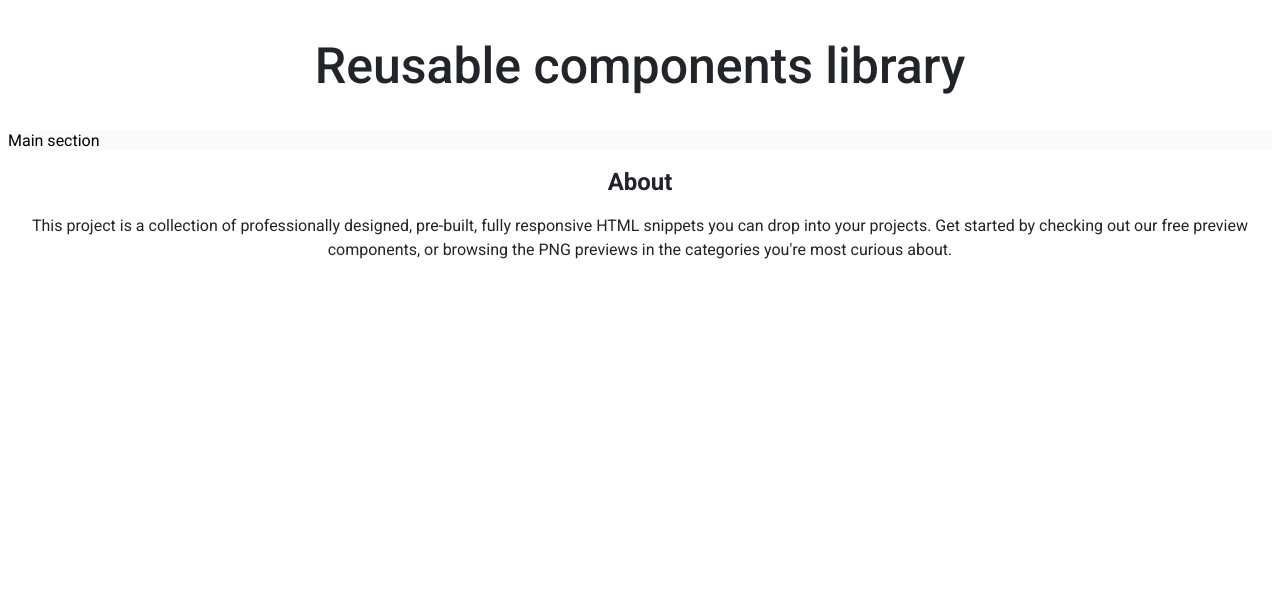
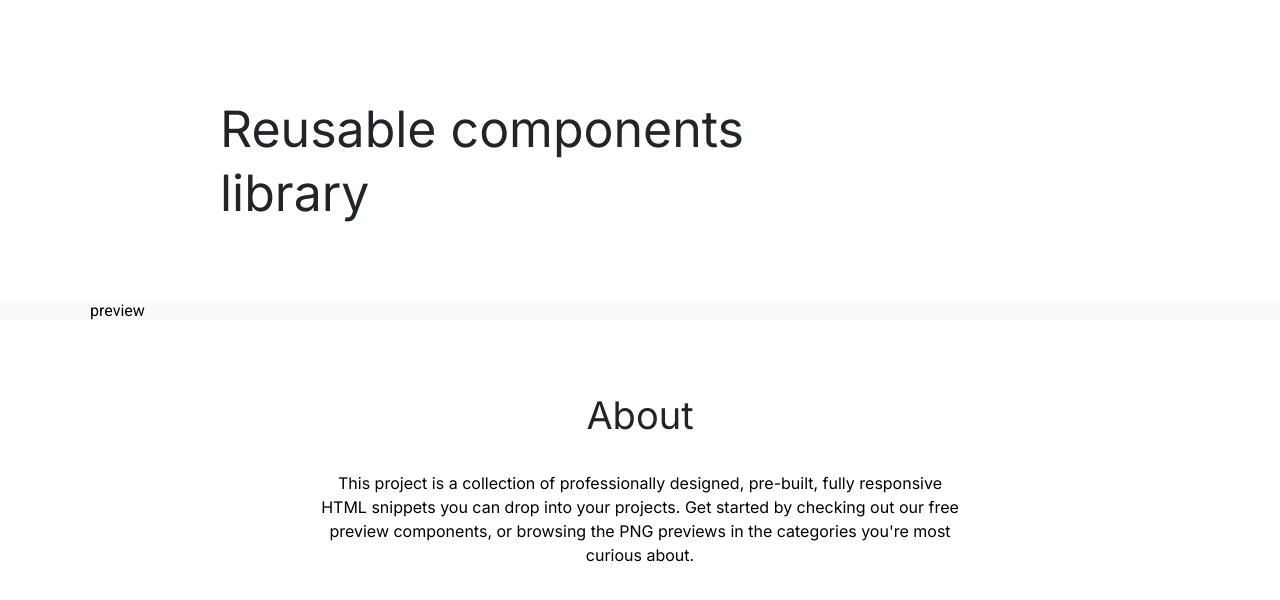
Before and after one commit to js-tasks-ru/htmlcss-20220616_fed-sav, a website: page index.html in a window 1280 px wide. Drawn offline with Linux system fonts and the light colour scheme.

Commit message:
Поправил главную страницу по БЭМ

```diff
--- a/assets/css/main.css
+++ b/assets/css/main.css
@@ -1,7 +1,10 @@
+@import './normalize.css';
 @import '../fonts/fonts.css';
+
 @import '/components/footer/footer.css';
 @import '/components/header/header.css';
-@import '/components/main/main.css';
+@import '/components/preview/preview.css';
+@import '/components/container/container.css';
 
 :root {
     --white: #ffffff;
--- a/assets/fonts/fonts.css
+++ b/assets/fonts/fonts.css
@@ -1 +1,2 @@
 @import url('https://fonts.googleapis.com/css2?family=Roboto:ital,wght@0,100;0,300;0,400;0,500;0,700;0,900;1,100;1,300;1,400;1,500;1,700;1,900&display=swap');
+@import url('https://fonts.googleapis.com/css2?family=Inter&display=swap');
--- /dev/null
+++ b/components/container/container.css
@@ -0,0 +1,4 @@
+.container {
+    max-width: 1100px;
+    margin: 0 auto;
+}
--- a/components/footer/footer.css
+++ b/components/footer/footer.css
@@ -1,9 +1,22 @@
-.footer__container {
+.footer__title {
+    font-family: 'Inter';
+    font-style: normal;
+    font-weight: 500;
+    font-size: 38px;
+    line-height: 48px;
+    color: var(--black);
+    margin: 0 auto;
+    padding: 71px 0 32px 0;
+    text-align: center;
+}
+
+.footer__content {
     font-family: 'Inter';
     font-style: normal;
     font-weight: 400;
     font-size: 16px;
     line-height: 24px;
     text-align: center;
-    color: var(--black);
+    margin: 0 auto;
+    max-width: 640px;
 }
--- a/components/header/header.css
+++ b/components/header/header.css
@@ -1,12 +1,16 @@
-.header__container {
+.header {
     background-color: var(--white);
+    padding: 97px 0 77px;
+    max-width: 1110px;
 }
 
 .header__title {
-    font-family: 'Roboto', sans-serif;
+    font-family: 'Inter';
+    font-style: normal;
     font-weight: 500;
     font-size: 50px;
     line-height: 64px;
+    margin: 0 auto;
+    max-width: 670px;
     color: var(--black);
-    text-align: center;
 }
--- a/components/main/main.css
+++ b/components/preview/preview.css
@@ -1,3 +1,3 @@
-.main__container {
+.preview {
     background-color: #F9FAFC;
 }
--- a/index.html
+++ b/index.html
@@ -5,27 +5,27 @@
         <link rel="stylesheet" href="./assets/css/main.css">
     </head>
     <body>
-
+        <div class="page">
             <header class="header">
-            <div class="header__container">
+                <div class="container">
                     <h1 class="header__title">
                         Reusable components library
                     </h1>
                 </div>
             </header>
-
-        <main class="main">
-            <div class="main__container">
-                Main section
+            <main class="preview">
+                <div class="container">
+                    preview
                 </div>
             </main>
-
             <footer class="footer">
-            <div class="footer__container">
-                <h2 class="footer__title">About</h2>
-                <p class="footer__text">This project is a collection of professionally designed, pre-built, fully responsive HTML snippets you can drop into your projects. Get started by checking out our free preview components, or browsing the PNG previews in the categories you're most curious about.</p>
+                <div class="container">
+                    <h2 class="footer__title">
+                        About
+                    </h2>
+                    <p class="footer__content">This project is a collection of professionally designed, pre-built, fully responsive HTML snippets you can drop into your projects. Get started by checking out our free preview components, or browsing the PNG previews in the categories you're most curious about.</p>
                 </div>
             </footer>
-
+        </div>
     </body>
 </html>
```
Also changed, not shown: components/page/page.css (added). Lines whose indentation alone changed are shown as unchanged.
